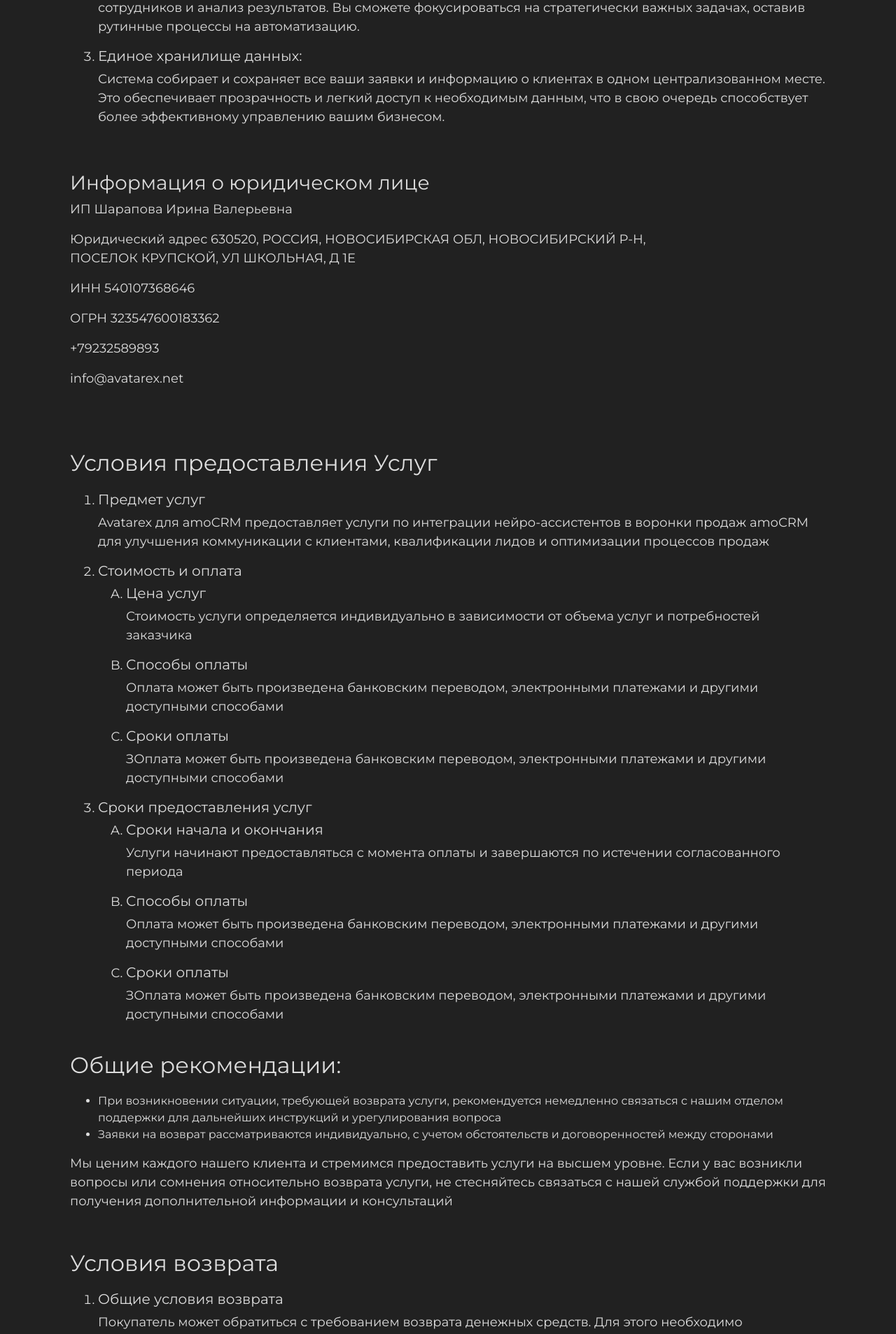
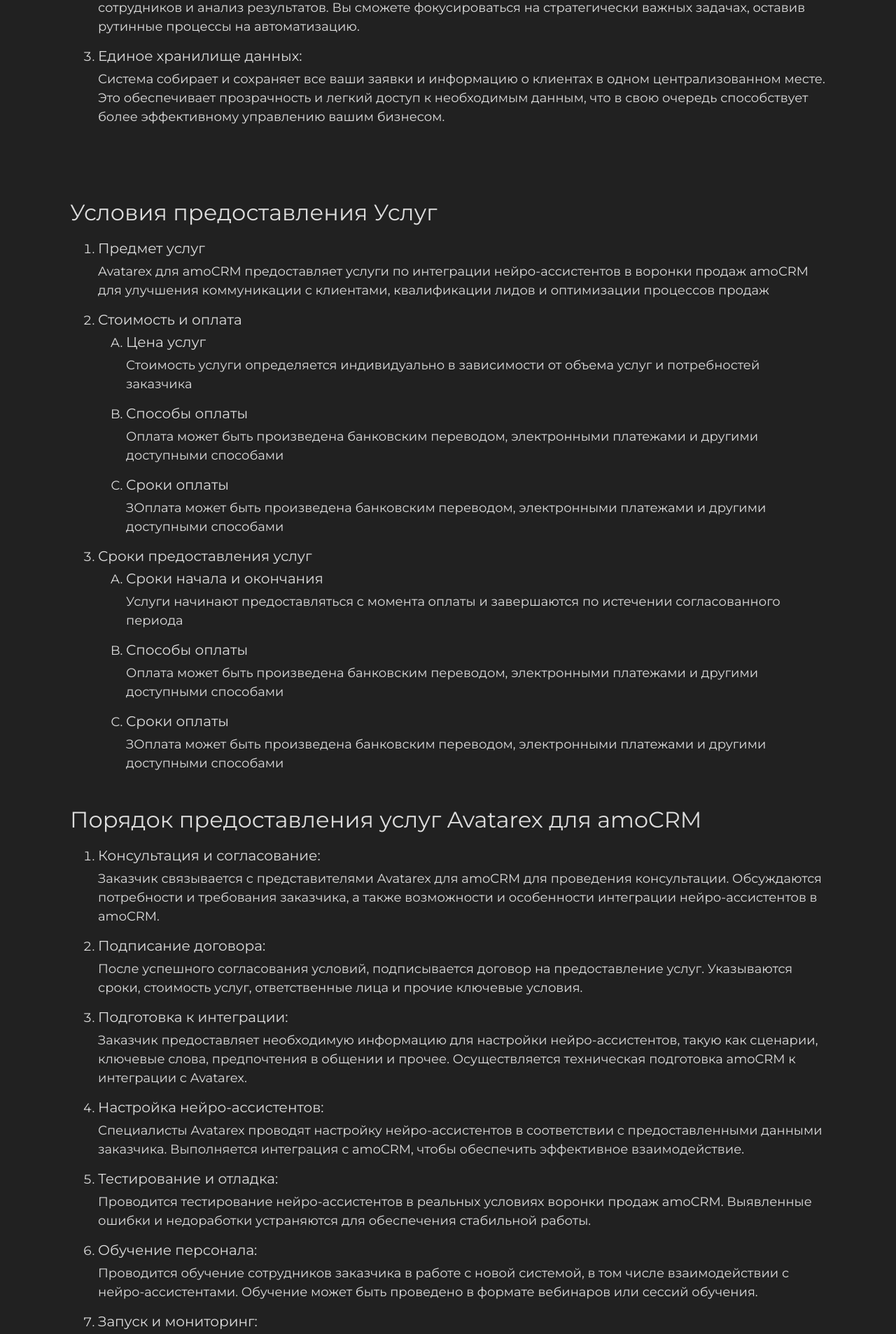
Before and after one commit to Oleg-Pashchenko/avatarex-site, a Django app: page /about/ in a window 1280 px wide. Shown: the part 792-2699 px from the top of the page at 70% size. Run offline with Django 4.2, Linux system fonts and the light colour scheme; some libraries are stand-ins or nearby versions.

Commit message:
commit 32

```diff
--- a/home/api.py
+++ b/home/api.py
@@ -17,6 +17,7 @@ def update_mode(request: HttpRequest):
     mode = url.split('/')[-2]
     pipeline = Pipelines.objects.get(p_id=pipeline_id)
 
+    know_prompt = data.get('knowledge-prompt', {})
     know_bound = data.get('knowledge-bounded', {})
 
     bounded_situations_fields = data.get('bounded_situations_fields', {})
--- a/static/js/saveButton.js
+++ b/static/js/saveButton.js
@@ -68,7 +68,7 @@ function saveData(mode, pipeline_id) {
 
         });
 
-
+    }
     const checkboxObject = {
         mode: 'inactive' // По умолчанию чекбокс неактивен
     };
@@ -156,11 +156,10 @@ function saveData(mode, pipeline_id) {
                 }
             }
         )
-            dataObject['knowledge-bounded'] = knowledgeBoundedObject;
 
 
     }
-    }
+
 
     const elements = document.querySelectorAll('.rule');
 
--- a/templates/home/about.html
+++ b/templates/home/about.html
@@ -72,29 +72,11 @@
         </div>
     </div>
 
-
-    <div class="container mb-5">
-        <h3>Информация о юридическом лице </h3>
-        <p>ИП Шарапова Ирина Валерьевна</p>
-
-        <p>Юридический адрес
-            630520, РОССИЯ, НОВОСИБИРСКАЯ ОБЛ, НОВОСИБИРСКИЙ Р-Н,<br>
-            ПОСЕЛОК КРУПСКОЙ, УЛ ШКОЛЬНАЯ, Д 1Е</p>
-
-        <p>ИНН
-            540107368646</p>
-
-        <p>ОГРН
-            323547600183362</p>
-
-        <p> +79232589893
-        </p>
-        <p>info@avatarex.net</p></div>
     <div class="container ">
         <div class="row">
             <div class="col-12">
                 <h2>Условия предоставления Услуг</h2>
-                <ol>
+                <ol class="mb-5">
                     <li class="mb-3"><h5>Предмет услуг</h5>
                         Avatarex для amoCRM предоставляет услуги по интеграции нейро-ассистентов в воронки продаж amoCRM
                         для улучшения коммуникации с клиентами, квалификации лидов и оптимизации процессов продаж
@@ -131,18 +113,74 @@
                     </li>
 
                 </ol>
-                <h2>Общие рекомендации:</h2>
-                <ul>
-                    <li>При возникновении ситуации, требующей возврата услуги, рекомендуется немедленно связаться с
-                        нашим отделом поддержки для дальнейших инструкций и урегулирования вопроса
+                <h2>Порядок предоставления услуг Avatarex для amoCRM</h2>
+                <ol>
+                    <li>
+                        <h5>Консультация и согласование:</h5>
+                        <p>Заказчик связывается с представителями Avatarex для amoCRM для проведения консультации.
+                            Обсуждаются потребности и требования заказчика, а также возможности и особенности интеграции
+                            нейро-ассистентов в amoCRM.</p>
                     </li>
-                    <li>Заявки на возврат рассматриваются индивидуально, с учетом обстоятельств и договоренностей между
-                        сторонами
+                    <li>
+                        <h5>Подписание договора:</h5>
+                        <p>После успешного согласования условий, подписывается договор на предоставление услуг.
+                            Указываются сроки, стоимость услуг, ответственные лица и прочие ключевые условия.</p>
                     </li>
-                </ul>
-                <p>Мы ценим каждого нашего клиента и стремимся предоставить услуги на высшем уровне.
-                    Если у вас возникли вопросы или сомнения относительно возврата услуги, не стесняйтесь связаться с
-                    нашей службой поддержки для получения дополнительной информации и консультаций</p>
+                    <li>
+                        <h5>Подготовка к интеграции:</h5>
+                        <p>Заказчик предоставляет необходимую информацию для настройки нейро-ассистентов, такую как
+                            сценарии, ключевые слова, предпочтения в общении и прочее. Осуществляется техническая
+                            подготовка amoCRM к интеграции с Avatarex.</p>
+                    </li>
+                    <li>
+                        <h5>Настройка нейро-ассистентов:</h5>
+                        <p>Специалисты Avatarex проводят настройку нейро-ассистентов в соответствии с предоставленными
+                            данными заказчика. Выполняется интеграция с amoCRM, чтобы обеспечить эффективное
+                            взаимодействие.</p>
+                    </li>
+                    <li>
+                        <h5>Тестирование и отладка:</h5>
+                        <p>Проводится тестирование нейро-ассистентов в реальных условиях воронки продаж amoCRM.
+                            Выявленные ошибки и недоработки устраняются для обеспечения стабильной работы.</p>
+                    </li>
+                    <li>
+                        <h5>Обучение персонала:</h5>
+                        <p>Проводится обучение сотрудников заказчика в работе с новой системой, в том числе
+                            взаимодействии с нейро-ассистентами. Обучение может быть проведено в формате вебинаров или
+                            сессий обучения.</p>
+                    </li>
+                    <li>
+                        <h5>Запуск и мониторинг:</h5>
+                        <p>Нейро-ассистенты запускаются в рабочее окружение amoCRM. Осуществляется мониторинг работы
+                            системы для оперативного реагирования на возможные проблемы.</p>
+                    </li>
+                    <li>
+                        <h5>Техническая поддержка:</h5>
+                        <p>Предоставляется техническая поддержка на протяжении срока действия договора. Решаются
+                            вопросы, связанные с работой нейро-ассистентов, обновлениями и т.д.</p>
+                    </li>
+                    <li>
+                        <h5>Оценка эффективности:</h5>
+                        <p>Периодически проводятся оценка эффективности интеграции и анализ результатов. Вносятся
+                            корректировки в работу системы для оптимизации процессов.</p>
+                    </li>
+                    <li>
+                        <h5>Расширение функционала (по желанию заказчика):</h5>
+                        <p>По запросу заказчика может осуществляться расширение функционала или настройка дополнительных
+                            сценариев.</p>
+                    </li>
+                    <li>
+                        <h5>Завершение договора или продление:</h5>
+                        <p>По истечении срока действия договора стороны принимают решение о завершении сотрудничества
+                            или его продлении.</p>
+                    </li>
+                    <li>
+                        <h5>Предоставление отчетности:</h5>
+                        <p>По запросу заказчика предоставляется отчетность о работе нейро-ассистентов, их влиянии на
+                            процессы продаж и обслуживания клиентов.</p>
+                    </li>
+                </ol>
+
             </div>
         </div>
     </div>
@@ -214,6 +252,23 @@
             </div>
         </div>
     </div>
+    <div class="container mb-5">
+        <h3>Информация о юридическом лице </h3>
+        <p>ИП Шарапова Ирина Валерьевна</p>
+
+        <p>Юридический адрес
+            630520, РОССИЯ, НОВОСИБИРСКАЯ ОБЛ, НОВОСИБИРСКИЙ Р-Н,<br>
+            ПОСЕЛОК КРУПСКОЙ, УЛ ШКОЛЬНАЯ, Д 1Е</p>
+
+        <p>ИНН
+            540107368646</p>
+
+        <p>ОГРН
+            323547600183362</p>
+
+        <p> +79232589893
+        </p>
+        <p>info@avatarex.net</p></div>
 
     <div class="container mb-3">
         <div class="row">
@@ -227,4 +282,5 @@
         </div>
     </div>
 
+
 {% endblock %}
```
Lines whose indentation alone changed are shown as unchanged.
